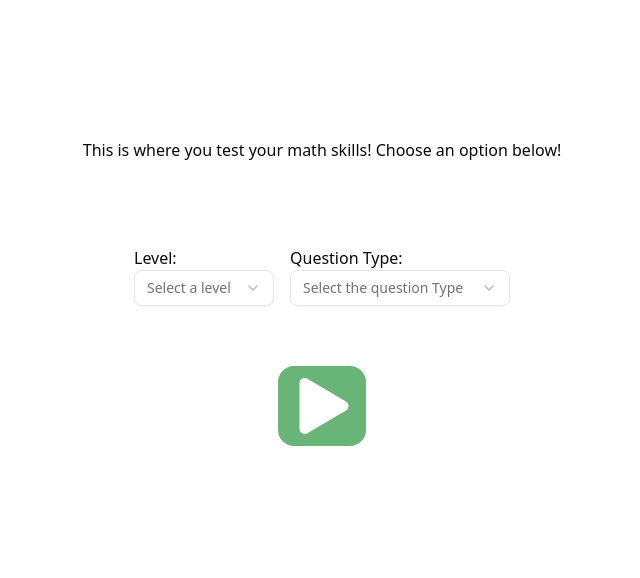
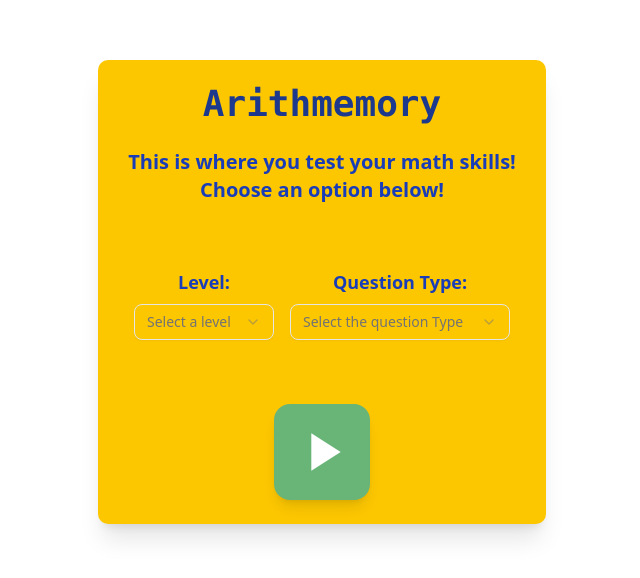
Before and after one commit to Jad-Kreit29/WebGame-Site, a React (Vite) app: page / in a window 1280 px wide. Shown: the part 108-686 px from the top of the page, without its empty margins (318-958 px from the left). Built offline with nearby package versions, Linux system fonts and the light colour scheme.

Commit message:
Modified start screen. Added some functionality for response screen and sequence screen. Minor bug fixes in gamepage

```diff
--- a/src/components/ResponseScreen.jsx
+++ b/src/components/ResponseScreen.jsx
@@ -2,23 +2,40 @@ import React from 'react'
 import { Button } from '@/components/ui/button'
 import { Input } from '@/components/ui/input'
 
-const ResponseScreen = ({ playerAnswer, onSubmitAnswer, score }) => {
-  return (
+const ResponseScreen = ({ playerAnswer, setPlayerAnswer, onSubmitAnswer, score }) => {
+    // Note: This component is adapted to work with Gamepage's 'playerAnswer' as a single string.
+    // It cannot directly support sequence recall or bonus questions without Gamepage modifications.
+    return (
+        <div className="relative flex flex-col items-center justify-center h-full w-full bg-yellow-400 rounded-lg shadow-xl p-6">
+            <div className="absolute top-4 right-6 text-xl font-bold text-blue-900">
+                High Score: <span className="text-blue-700">{score}</span>
+            </div>
+            <h1 className="text-4xl font-extrabold text-blue-900 mb-10 font-mono">Arithmemory</h1>
 
-    <div>
+            <div className="flex flex-col items-center w-full max-w-md">
+                <h2 className="text-3xl font-bold text-blue-800 mb-4 text-center">Your Answer:</h2>
+                <div className='flex w-full max-w-sm items-center gap-2'>
+                    <Input
+                        type="number" // Changed to number type for math games
+                        placeholder="Enter digit or expression result"
+                        value={playerAnswer}
+                        onChange={(e) => setPlayerAnswer(e.target.value)}
+                        className="flex-grow p-4 text-center text-3xl font-bold rounded-xl border-2 border-blue-400 focus:outline-none focus:border-blue-700"
+                    />
+                    <Button
+                        onClick={onSubmitAnswer}
+                        type="submit"
+                        variant="outline"
+                        className="py-4 px-6 bg-purple-600 text-white font-extrabold text-lg rounded-xl shadow-lg
+                                   hover:bg-purple-700 transition duration-300 transform hover:scale-105"
+                    >
+                        Submit
+                    </Button>
+                </div>
+            </div>
+        </div>
+    );
+};
 
-      <div className='flex w-full max-w-sm items-center gap-2'>
-
-        <Input type="Digit" placeholder="Digit" />
-        <Button onClick={onSubmitAnswer} type="submit" variant="outline">
-          Submit
-        </Button>
-
-      </div>
-
-    </div>
-
-  )
-}
 
 export default ResponseScreen
--- a/src/components/SequenceScreen.jsx
+++ b/src/components/SequenceScreen.jsx
@@ -1,24 +1,19 @@
-import React from 'react'
-
+import React from 'react';
 const SequenceScreen = ({ number, score }) => {
-  return (
-
-    <div>
-
-        {/* Display Number */}
-        <div>
-            {number !== null ? (
-                <p className='text-8xl font-bold text-black'>{number}</p>
-            ) : (
-                <p className='text-4xl text-gray-400'>Loading...</p>
-            )}
+    return (
+        <div className="relative flex flex-col items-center justify-center h-full w-full bg-yellow-400 rounded-lg shadow-xl p-6">
+            <div className="absolute top-4 right-6 text-xl font-bold text-blue-900">
+                High Score: <span className="text-blue-700">{score}</span>
+            </div>
+            <h1 className="text-4xl font-extrabold text-blue-900 mb-10 font-mono">Arithmemory</h1>
+            <div className="flex items-center justify-center w-48 h-48 sm:w-64 sm:h-64 bg-teal-500 rounded-xl shadow-lg">
+                <p className="text-white text-5xl sm:text-7xl font-extrabold select-none">
+                    {number !== null ? number : "..."} {/* Added fallback for loading */}
+                </p>
+            </div>
+            <p className="mt-8 text-2xl font-semibold text-blue-800">Memorize the sequence!</p>
         </div>
-
-
-    </div>
-
-
-  )
-}
+    );
+};
 
 export default SequenceScreen
--- a/src/components/StartScreen.jsx
+++ b/src/components/StartScreen.jsx
@@ -1,83 +1,81 @@
-import React from 'react'
+import React, { useState, useEffect, useCallback } from 'react';
 import { Select, SelectContent, SelectItem, SelectTrigger, SelectValue, } from '@/components/ui/select'
 import { FaPlay } from 'react-icons/fa'
 
+
 const StartScreen = ({ onStartGame }) => {
+    const [gameLevel, setGameLevel] = useState(3); // Internal state for level
+    const [gameMode, setGameMode] = useState('digits_expressions'); // Internal state for mode
+
+    const handleLevelChange = (value) => {
+        let level;
+        if (value === "easy") level = 3;
+        else if (value === "medium") level = 5;
+        else if (value === "hard") level = 7;
+        setGameLevel(level);
+    };
+
+    const handleModeChange = (value) => {
+        setGameMode(value);
+    };
+
     return (
-    <>
-        {/* Main Container */}
-        <div>
-
-            <h1>
+        <div className="flex flex-col items-center justify-center p-6 bg-yellow-400 rounded-lg shadow-xl m-4 w-full max-w-md text-center">
+            <h1 className="text-4xl font-extrabold text-blue-900 mb-6 font-mono">Arithmemory</h1>
+            <p className="text-xl font-semibold text-blue-800 mb-8">
                 This is where you test your math skills! Choose an option below!
-            </h1>
-
-            <br />
+            </p>
 
             {/* Game Option Selections */}
-            <div className='flex justify-center items-center space-x-4 py-15'>
+            <div className='flex flex-col sm:flex-row justify-center items-center space-y-4 sm:space-y-0 sm:space-x-4 py-8 w-full'>
 
                 {/* Level Select */}
-                <div>
-
-                    <p>Level:</p>
-
-                    <Select>
-
-                        <SelectTrigger className='w-[140px]'>
-
+                <div className="w-full sm:w-auto">
+                    <p className="text-lg font-semibold text-blue-800 mb-2">Level:</p>
+                    <Select onValueChange={handleLevelChange}>
+                        <SelectTrigger className='w-full sm:w-[140px]'>
                             <SelectValue placeholder="Select a level"/>
-
                         </SelectTrigger>
-
                         <SelectContent>
-                            <SelectItem value = "easy">Easy</SelectItem>
-                            <SelectItem value = "medium">Medium</SelectItem>
-                            <SelectItem value = "hard">Hard</SelectItem>
+                            <SelectItem value="easy">Easy</SelectItem>
+                            <SelectItem value="medium">Medium</SelectItem>
+                            <SelectItem value="hard">Hard</SelectItem>
                         </SelectContent>
-
                     </Select>
-
                 </div>
 
-                {/* Digit Type Select */}
-
-                <div>
-
-                    <p>Question Type:</p>
-
-                    <Select>
-
-                        <SelectTrigger className='w-[220px]'>
-
+                {/* Question Type Select */}
+                <div className="w-full sm:w-auto">
+                    <p className="text-lg font-semibold text-blue-800 mb-2">Question Type:</p>
+                    <Select onValueChange={handleModeChange}>
+                        <SelectTrigger className='w-full sm:w-[220px]'>
                             <SelectValue placeholder="Select the question Type"/>
-
                         </SelectTrigger>
-
                         <SelectContent>
-                            <SelectItem value = "digits">Only Digits</SelectItem>
-                            <SelectItem value = "expressions">Expressions</SelectItem>
-                            <SelectItem value = "digits_expressions">Digits & Expressions</SelectItem>
+                            <SelectItem value="digits">Only Digits</SelectItem>
+                            <SelectItem value="expressions">Expressions</SelectItem>
+                            <SelectItem value="digits_expressions">Digits & Expressions</SelectItem>
                         </SelectContent>
-
                     </Select>
-
+                </div>
             </div>
 
+            {/* Start Button - Using inline SVG for play icon */}
+            <div className='flex justify-center items-center mt-8'>
+                <svg
+                    onClick={() => onStartGame(gameLevel, gameMode)}
+                    className='bg-[#69B578] text-white w-24 h-24 p-4 rounded-2xl cursor-pointer
+                               shadow-lg hover:bg-green-700 transition duration-300 transform hover:scale-110'
+                    xmlns="http://www.w3.org/2000/svg"
+                    viewBox="0 0 24 24"
+                    fill="currentColor"
+                >
+                    <path d="M8 5v14l11-7z"/>
+                </svg>
+            </div>
+        </div>
+    );
+};
 
-            </div>
-
-            {/* Start Button */}
-            <div className='flex justify-center items-center'>
-
-                <FaPlay onClick={onStartGame} className='bg-[#69B578] text-white w-22 h-20 pt-3 pb-3 pr-3 pl-4 rounded-2xl'/>
-
-            </div>
-
-        </div>
-
-    </>
-  )
-}
 
 export default StartScreen
--- a/src/pages/Gamepage.jsx
+++ b/src/pages/Gamepage.jsx
@@ -30,15 +30,15 @@ const Gamepage = () => {
             // Splitting the expression by + or - operators
             // Adding those numbers over an array, and converts the string into a float
             const numberParts = expression.split(/([+\-])/).map(part => part.trim());
-            let firstNumber = parseFloat(parts[0]);
+            let firstNumber = parseFloat(numberParts[0]);
             let result;
 
             // Loop through every part of the expression.
             for (let i = 1; i < numberParts.length; i+=2) {
 
                 // Store the current operator and the next number of the expression (as a float)
-                const currentOperator = parts[i];
-                const nextNumber = parseFloat(parts[i + 1]);
+                const currentOperator = numberParts[i];
+                const nextNumber = parseFloat(numberParts[i + 1]);
 
                 if (currentOperator === "+") {
 
@@ -178,7 +178,7 @@ const Gamepage = () => {
     const startGame = useCallback((gameLevel, gameMode) => {
 
         // Create an array that hold our number sequence, with the size depending on the difficulty selected.
-        const questionArray = Array.from({ length: gameLevel }, generateQuestion(gameMode));
+        const questionArray = Array.from({ length: gameLevel }, () => generateQuestion(gameMode));
 
         // Convert our numbers from the array into strings to display
         const stringedNumbers = questionArray.map(numStr => ({
@@ -249,11 +249,11 @@ const Gamepage = () => {
             }, 2000);
 
         // Once we have displayed all numbers, we set the state to allow the player to recall the sequence
-        } else if (gameState === "showingNumbers" && currentNumberIndex === questionSet.length) {
+        } else if (gameState === "displaySequence" && currentNumberIndex === questionSet.length) {
 
             timeout = setTimeout(() => {
 
-                setGameState('userResponse')
+                setGameState('playerResponse')
 
             }, 1000);
 
@@ -261,7 +261,6 @@ const Gamepage = () => {
 
         // Close out our timeout.
         return () => clearTimeout(timeout);
-
 
     }, [gameState, currentNumberIndex, questionSet]);
 
```
Lines whose indentation alone changed are shown as unchanged.
